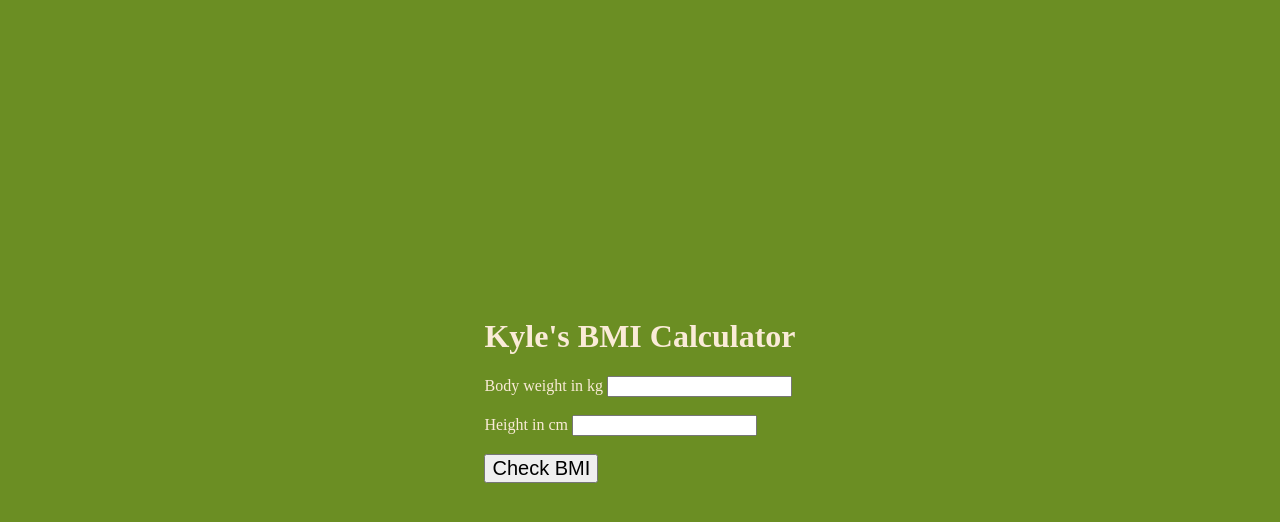
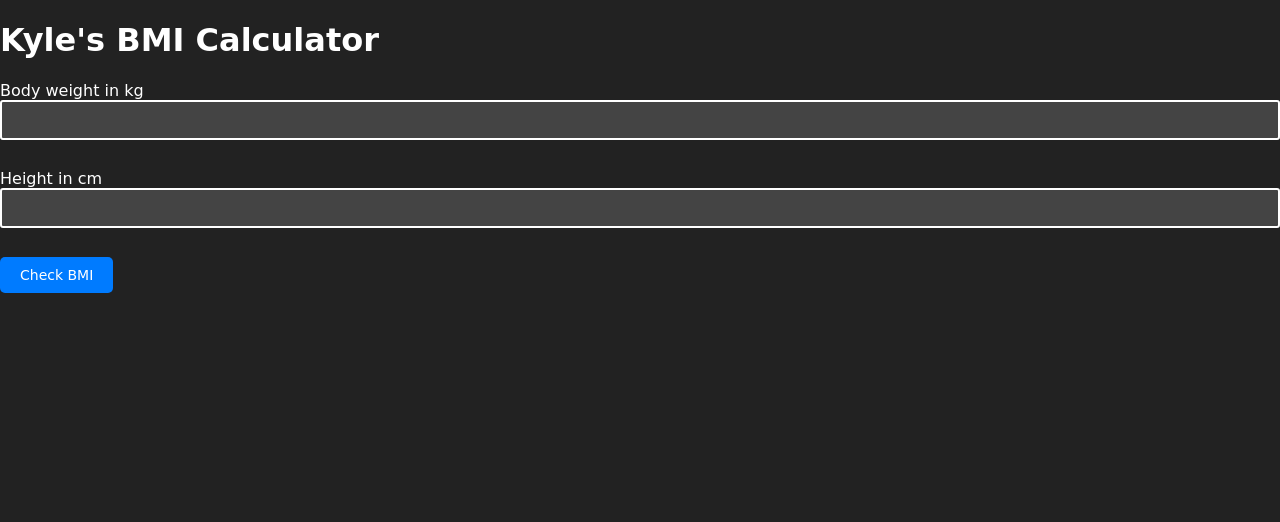
Before and after one commit to KingBrink/BMIcalculator, a plain HTML site: page index.html in a window 1280 px wide. Drawn offline with Linux system fonts and the light colour scheme.

Commit message:
complete

```diff
--- a/css/style.css
+++ b/css/style.css
@@ -1,11 +1,57 @@
 body {
-    height: 100vh;
-    color: antiquewhite;
-    display: grid;
-    place-items: center;
-    background-color: olivedrab;
+    background-color: #222;
+    font-family: 'Press Start 2P', cursive;
+    color: #fff;
+    margin: 0;
+    padding: 0;
+}
+
+.container {
+    max-width: 400px;
+    margin: 50px auto;
+    text-align: center;
+    padding: 20px;
+    border: 4px solid #fff;
+    border-radius: 5px;
+    background-color: #333;
+    box-shadow: 0 0 10px rgba(255, 255, 255, 0.5);
+}
+
+h2 {
+    margin-bottom: 20px;
+    font-size: 24px;
+}
+
+input[type="number"], select {
+    width: calc(100% - 24px);
+    padding: 10px;
+    margin-bottom: 10px;
+    border: 2px solid #fff;
+    border-radius: 3px;
+    background-color: #444;
+    color: #fff;
+    font-size: 14px;
+    font-family: 'Press Start 2P', cursive;
 }
 
 button {
-    font-size: 20px;
+    padding: 10px 20px;
+    background-color: #007bff;
+    color: #fff;
+    border: none;
+    border-radius: 5px;
+    cursor: pointer;
+    font-size: 14px;
+    font-family: 'Press Start 2P', cursive;
+    transition: background-color 0.3s;
 }
+
+button:hover {
+    background-color: #0056b3;
+}
+
+p {
+    margin-top: 20px;
+    font-weight: bold;
+    font-size: 14px;
+}
```
